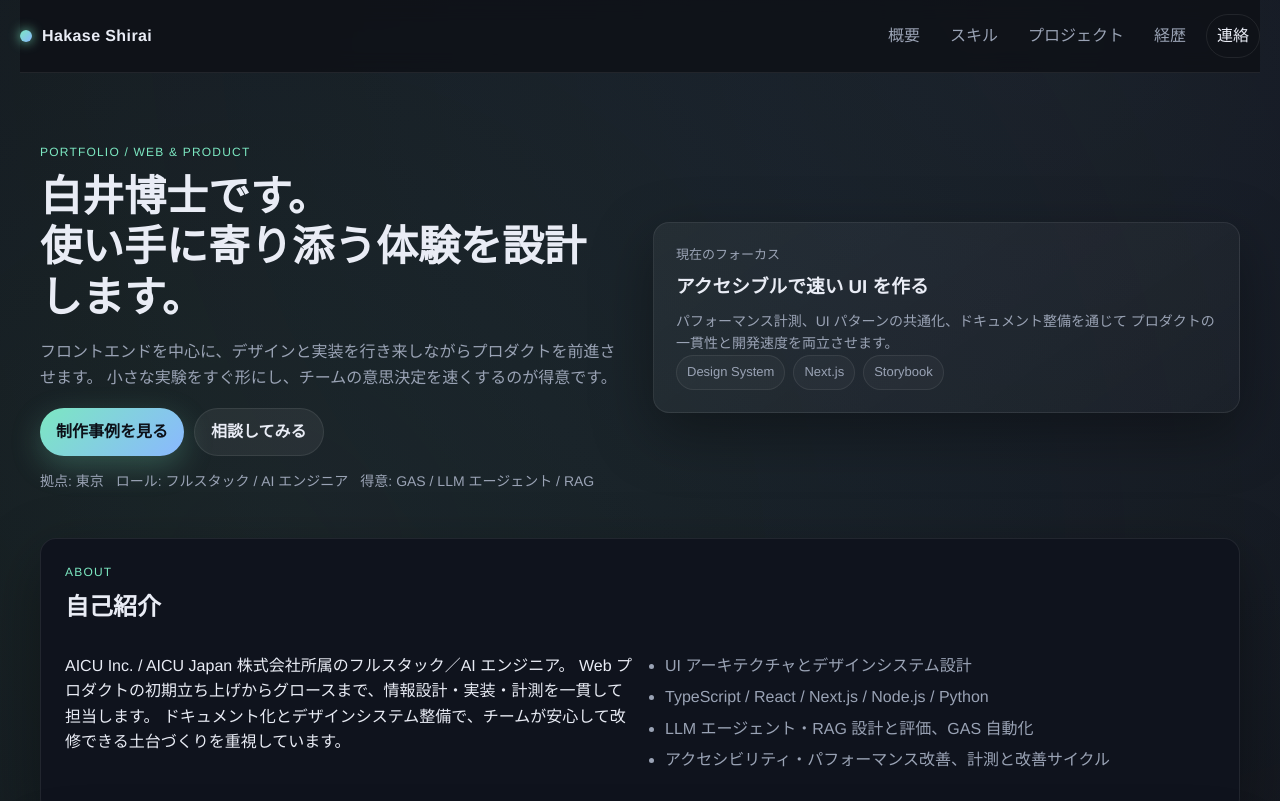
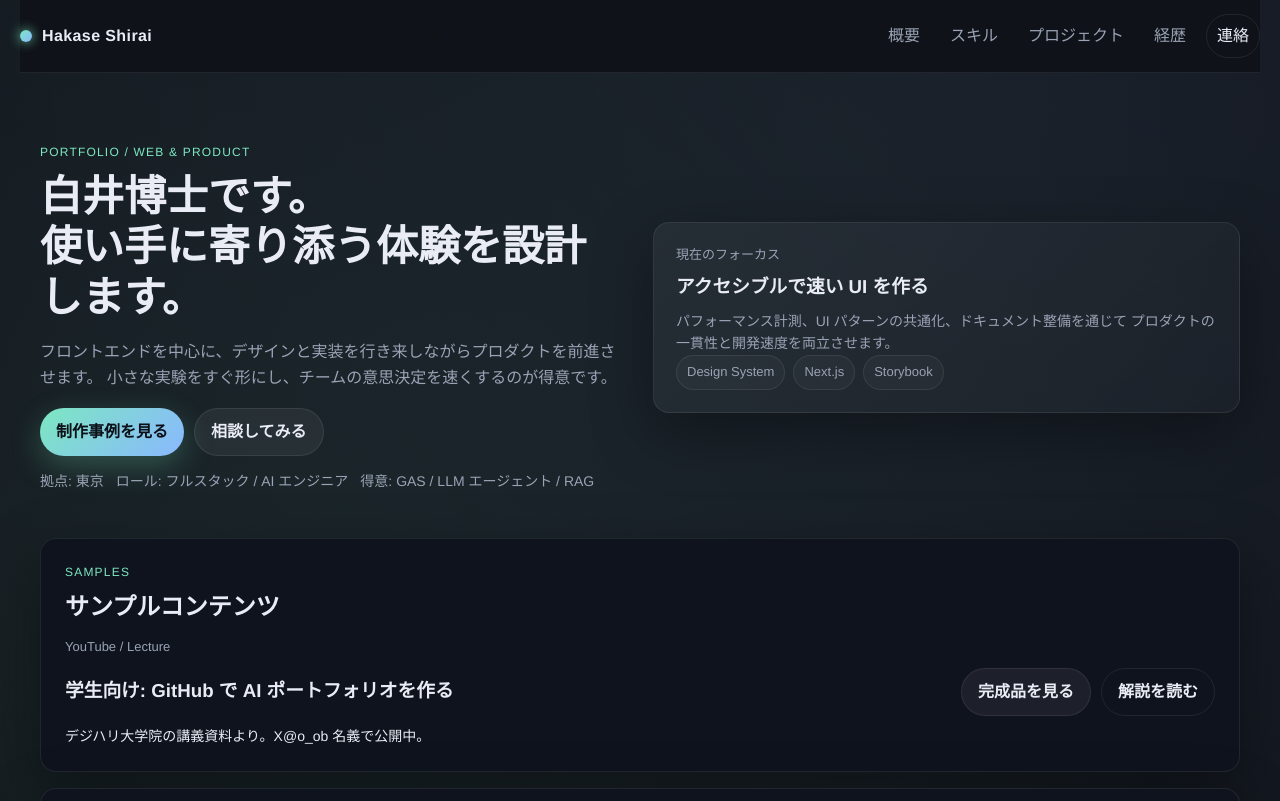
Before and after one commit to kaitas/DHGSVR, a plain HTML site: page index.html in a window 1280 px wide. Shown: the top 801 px of the page. Drawn offline with Linux system fonts and the light colour scheme.

Commit message:
youtube
デジハリ大学院での講義資料より

完成品
https://akihiko.shirai.as/DHGSVR/

解説こちらです https://j.aicu.ai/s251212

```diff
--- a/assets/styles.css
+++ b/assets/styles.css
@@ -349,6 +349,14 @@ main {
   border-top: 1px solid var(--border);
 }
 
+.resource-links {
+  display: flex;
+  flex-wrap: wrap;
+  gap: 10px;
+  justify-content: flex-end;
+  align-items: center;
+}
+
 @media (max-width: 720px) {
   .site-header {
     padding: 12px 0;
--- a/index.html
+++ b/index.html
@@ -53,6 +53,24 @@
             <span>Next.js</span>
             <span>Storybook</span>
           </div>
+        </div>
+    </div>
+  </section>
+
+    <section id="resources" class="panel">
+      <div class="panel__header">
+        <p class="eyebrow">Samples</p>
+        <h2>サンプルコンテンツ</h2>
+      </div>
+      <div class="panel__content two-col">
+        <div>
+          <p class="label">YouTube / Lecture</p>
+          <h3>学生向け: GitHub で AI ポートフォリオを作る</h3>
+          <p class="small">デジハリ大学院の講義資料より。X@o_ob 名義で公開中。</p>
+        </div>
+        <div class="resource-links">
+          <a class="button secondary" href="https://akihiko.shirai.as/DHGSVR/" target="_blank" rel="noreferrer">完成品を見る</a>
+          <a class="button ghost" href="https://j.aicu.ai/s251212" target="_blank" rel="noreferrer">解説を読む</a>
         </div>
       </div>
     </section>
```
